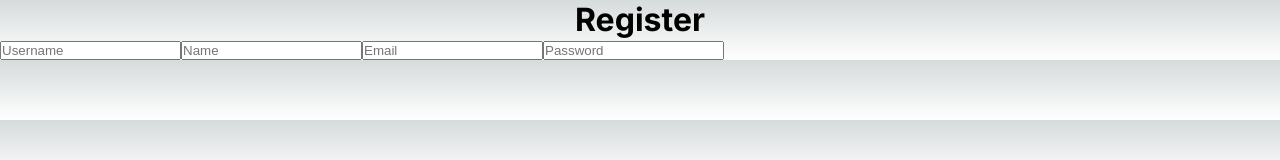
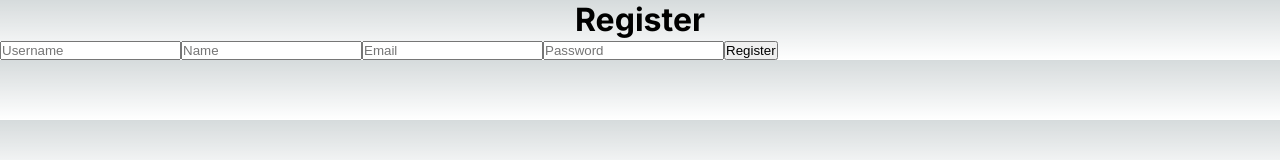
Before and after one commit to Shakeb100/MajorMatch, a Next.js app: page /Register in a window 1280 px wide. Shown: the top 160 px of the page. Built offline with nearby package versions, Linux system fonts and the light colour scheme.

Commit message:
Added sumbit button to Register page for users to submit form data, now organizing.

```diff
--- a/app/Register/page.js
+++ b/app/Register/page.js
@@ -26,15 +26,8 @@ export default function Register() {
         <input type='text' name='email' value={formData.email} onChange={handleChange} placeholder='Email' />
         <input type='text' name='password' value={formData.password} onChange={handleChange} placeholder='Password' />
 
-
-
-
-
-
-
+        <button type='submit'>Register</button>
       </form>
     </div>
-
   )
-
 }
```
